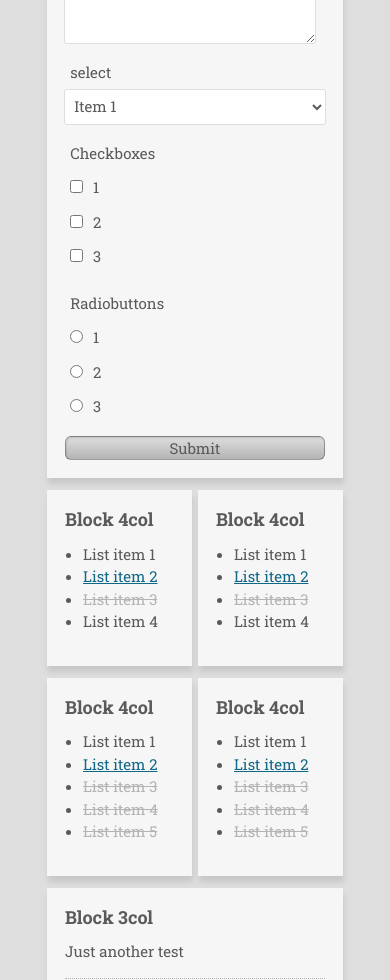
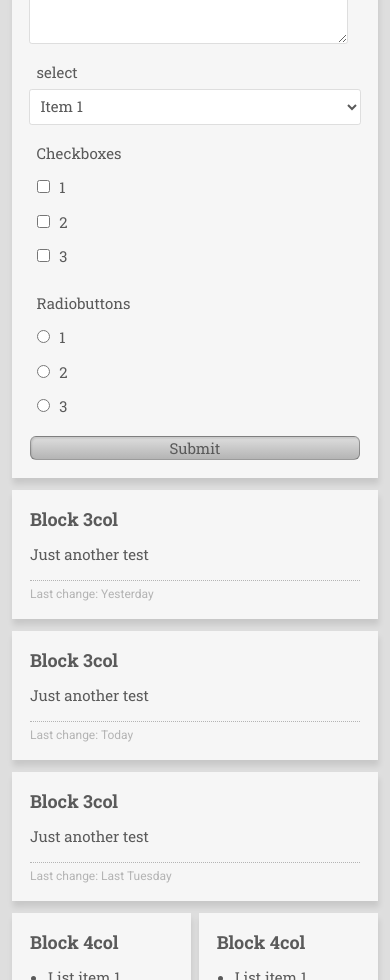
Before and after one commit to fboes/webapp-boilerplate, a plain HTML site: page index.html in a window 390 px wide. Shown: the part 1020-2000 px from the top of the page. Drawn offline with nearby package versions, Linux system fonts and the light colour scheme.

Commit message:
Adding smartphone landscape layout, improving handling of boxes

```diff
--- a/index.html
+++ b/index.html
@@ -38,7 +38,7 @@
 		</div>
 		<div id="main">
 			<main role="main">
-				<div class="block-container">
+				<div class="block-container-2">
 					<section>
 						<h3>Block heading</h3>
 						<form action="." method="get">
@@ -110,6 +110,30 @@
 					</section>
 				</div>
 
+				<div class="block-container-3">
+					<section>
+						<h3>Block 3col</h3>
+						<p>Just another test</p>
+						<footer>
+							Last change: Yesterday
+						</footer>
+					</section>
+					<section>
+						<h3>Block 3col</h3>
+						<p>Just another test</p>
+						<footer>
+							Last change: Today
+						</footer>
+					</section>
+					<section>
+						<h3>Block 3col</h3>
+						<p>Just another test</p>
+						<footer>
+							Last change: Last Tuesday
+						</footer>
+					</section>
+				</div>
+
 				<div class="block-container-4">
 					<section>
 						<h3>Block 4col</h3>
@@ -155,30 +179,6 @@
 					</section>
 				</div>
 
-				<div class="block-container-3">
-					<section>
-						<h3>Block 3col</h3>
-						<p>Just another test</p>
-						<footer>
-							Last change: Yesterday
-						</footer>
-					</section>
-					<section>
-						<h3>Block 3col</h3>
-						<p>Just another test</p>
-						<footer>
-							Last change: Today
-						</footer>
-					</section>
-					<section>
-						<h3>Block 3col</h3>
-						<p>Just another test</p>
-						<footer>
-							Last change: Last Tuesday
-						</footer>
-					</section>
-				</div>
-
 			</main>
 		</div>
 		<div id="aside">
--- a/sass/_base.scss
+++ b/sass/_base.scss
@@ -1,6 +1,6 @@
 // Settings
 
-$switch-use-fluid          : false;
+$switch-use-fluid          : true;
 $switch-use-dark           : false;
 $switch-use-navigation     : true;
 $switch-fixed-header       : true;
@@ -11,18 +11,20 @@ $switch-transparent-header : true;
 // See http://developer.android.com/design/style/metrics-grids.html
 
 $base-unit-absolute : 12px;
-$base-unit-absolute-smartphone       : round($base-unit-absolute);
-$base-unit-absolute-tablet           : round($base-unit-absolute * 1.1);
-$base-unit-absolute-tablet-landscape : round($base-unit-absolute * 1.3);
-$base-unit-absolute-desktop          : round($base-unit-absolute * 1.3);
-$base-unit-absolute-print            : 10pt;
+$base-unit-absolute-smartphone           : round($base-unit-absolute);
+$base-unit-absolute-smartphone-landscape : round($base-unit-absolute);
+$base-unit-absolute-tablet               : round($base-unit-absolute * 1.3);
+$base-unit-absolute-tablet-landscape     : round($base-unit-absolute * 1.3);
+$base-unit-absolute-desktop              : round($base-unit-absolute * 1.3);
+$base-unit-absolute-print                : 10pt;
 
 $base-unit: 1rem;
 
-$width-screen-smartphone       : 320px;
-$width-screen-tablet           : 768px;
-$width-screen-tablet-landscape : 1024px;
-$width-screen-desktop          : 1280px;
+$width-screen-smartphone                 : 320px;
+$width-screen-smartphone-landscape       : 480px;
+$width-screen-tablet                     : 768px;
+$width-screen-tablet-landscape           : 1024px;
+$width-screen-desktop                    : 1280px;
 
 // Colors
 // See http://developer.android.com/design/style/color.html
--- a/sass/_screen_desktop.scss
+++ b/sass/_screen_desktop.scss
@@ -14,11 +14,3 @@ html {
 		}
 	}
 }
-
-
-.only-smartphone,
-.only-tablet,
-.only-screen-tablet-landscape,
-.no-desktop {
-	display:none !important;
-}
--- /dev/null
+++ b/sass/_screen_only_desktop.scss
@@ -0,0 +1,7 @@
+.only-smartphone,
+.only-smartphone-landscape,
+.only-tablet,
+.only-screen-tablet-landscape,
+.no-desktop {
+	display:none !important;
+}
--- a/sass/_screen_only_smartphone.scss
+++ b/sass/_screen_only_smartphone.scss
@@ -0,0 +1,7 @@
+.no-smartphone,
+.only-smartphone-landscape,
+.only-tablet,
+.only-screen-tablet-landscape,
+.only-desktop {
+	display:none !important;
+}
--- /dev/null
+++ b/sass/_screen_only_smartphone_landscape.scss
@@ -0,0 +1,7 @@
+.only-smartphone,
+.no-smartphone-landscape,
+.only-tablet,
+.only-screen-tablet-landscape,
+.only-desktop {
+	display:none !important;
+}
--- a/sass/_screen_only_tablet.scss
+++ b/sass/_screen_only_tablet.scss
@@ -0,0 +1,7 @@
+.only-smartphone,
+.only-smartphone-landscape,
+.no-tablet,
+.only-screen-tablet-landscape,
+.only-desktop {
+	display:none !important;
+}
--- a/sass/_screen_smartphone.scss
+++ b/sass/_screen_smartphone.scss
@@ -35,11 +35,3 @@ html {
 		}
 	}
 }
-
-
-.no-smartphone,
-.only-tablet,
-.only-screen-tablet-landscape,
-.only-desktop {
-	display:none !important;
-}
--- /dev/null
+++ b/sass/_screen_smartphone_landscape.scss
@@ -0,0 +1,26 @@
+html {
+	font-size: $base-unit-absolute-smartphone-landscape;
+}
+
+#container {
+	@if not $switch-use-fluid {
+		max-width: toolshed-rem($width-screen-smartphone-landscape, $base-unit-absolute-smartphone-landscape, -2);
+	}
+	#header, #footer {
+		.inner {
+			@if not $switch-use-fluid {
+				max-width: toolshed-rem($width-screen-smartphone-landscape, $base-unit-absolute-smartphone-landscape, -4);
+			}
+		}
+	}
+	#main {
+		.block-container-3 {
+			margin: 0 -1%;
+			section {
+				width: (100%/2) - 2%;
+				margin-left: 1%;
+				margin-right: 1%;
+			}
+		}
+	}
+}
--- a/sass/_screen_tablet.scss
+++ b/sass/_screen_tablet.scss
@@ -22,21 +22,10 @@ html {
 				margin-right: 1%;
 			}
 		}
-		.block-container-3 {
-			margin: 0 -1%;
+		.block-container-4 {
 			section {
 				width: (100%/3) - 2%;
-				margin-left: 1%;
-				margin-right: 1%;
 			}
 		}
 	}
 }
-
-
-.only-smartphone,
-.no-tablet,
-.only-screen-tablet-landscape,
-.only-desktop {
-	display:none !important;
-}
--- a/sass/_screen_tablet_landscape.scss
+++ b/sass/_screen_tablet_landscape.scss
@@ -14,20 +14,15 @@ html {
 		}
 	}
 	#main {
+		.block-container-3 {
+			section {
+				width: (100%/3) - 2%;
+			}
+		}
 		.block-container-4 {
-			margin: 0 -1%;
 			section {
 				width: (100%/4) - 2%;
-				margin-left: 1%;
-				margin-right: 1%;
 			}
 		}
 	}
 }
-
-.only-smartphone,
-.only-tablet,
-.no-screen-tablet-landscape,
-.only-desktop {
- 	display:none !important;
-}
--- a/sass/styles.scss
+++ b/sass/styles.scss
@@ -15,8 +15,14 @@
 	@import 'screen';
 	@import 'screen_smartphone';
 }
-@media screen and (max-width: $width-screen-tablet - 1px) {
+@media screen and (max-width: $width-screen-smartphone-landscape - 1px) {
 	@import 'screen_only_smartphone';
+}
+@media screen and (min-width: $width-screen-smartphone-landscape) {
+	@import 'screen_smartphone_landscape';
+}
+@media screen and (min-width: $width-screen-smartphone-landscape) and (max-width: $width-screen-tablet - 1px) {
+	@import 'screen_only_smartphone_landscape';
 }
 @media screen and (min-width: $width-screen-tablet) {
 	@import 'screen_tablet';
@@ -32,6 +38,7 @@
 }
 @media screen and (min-width: $width-screen-desktop) {
 	@import 'screen_desktop';
+	@import 'screen_only_desktop';
 }
 @media print {
 	@import 'print';
```
Also changed, not shown: css/styles.css.
